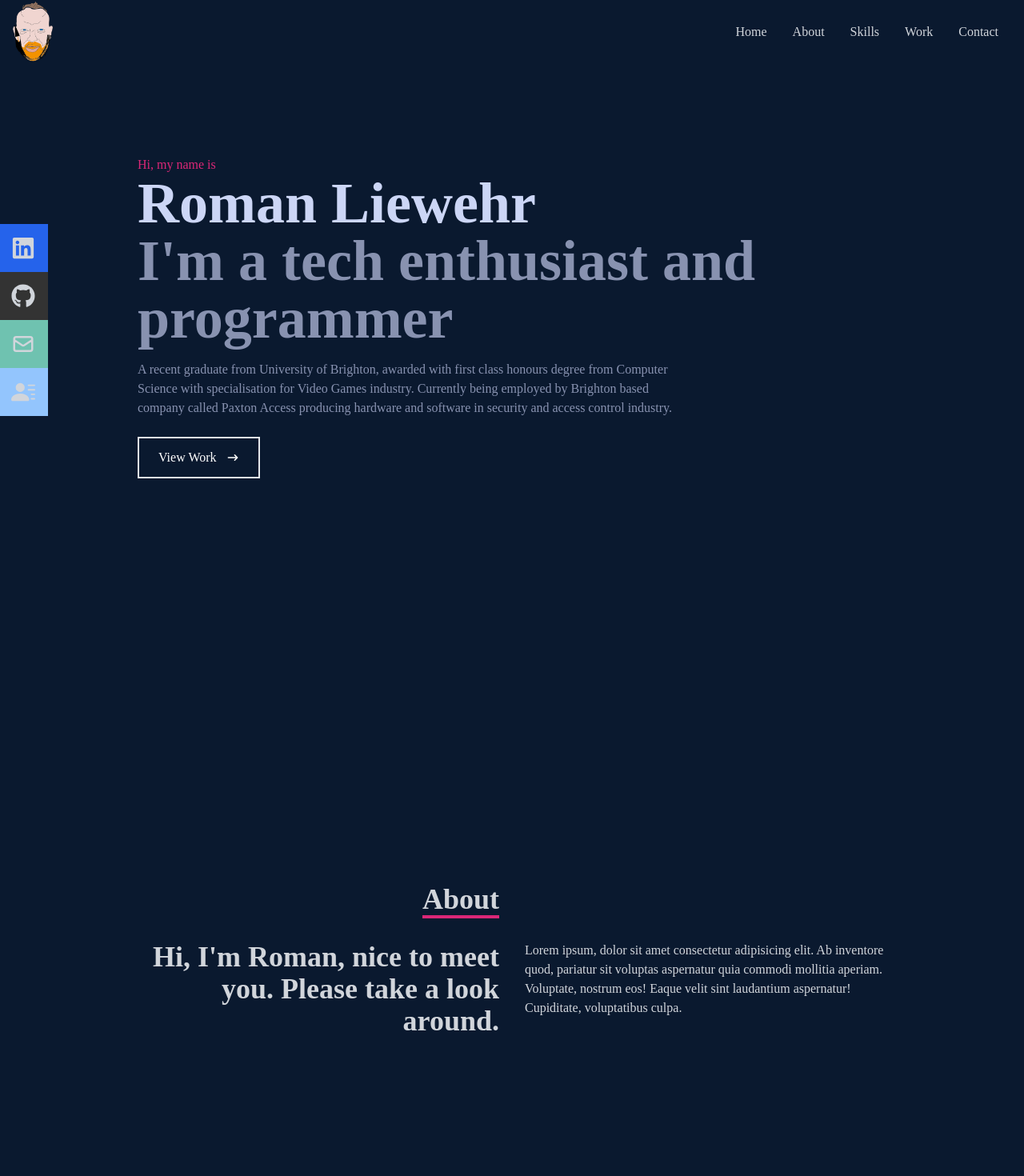
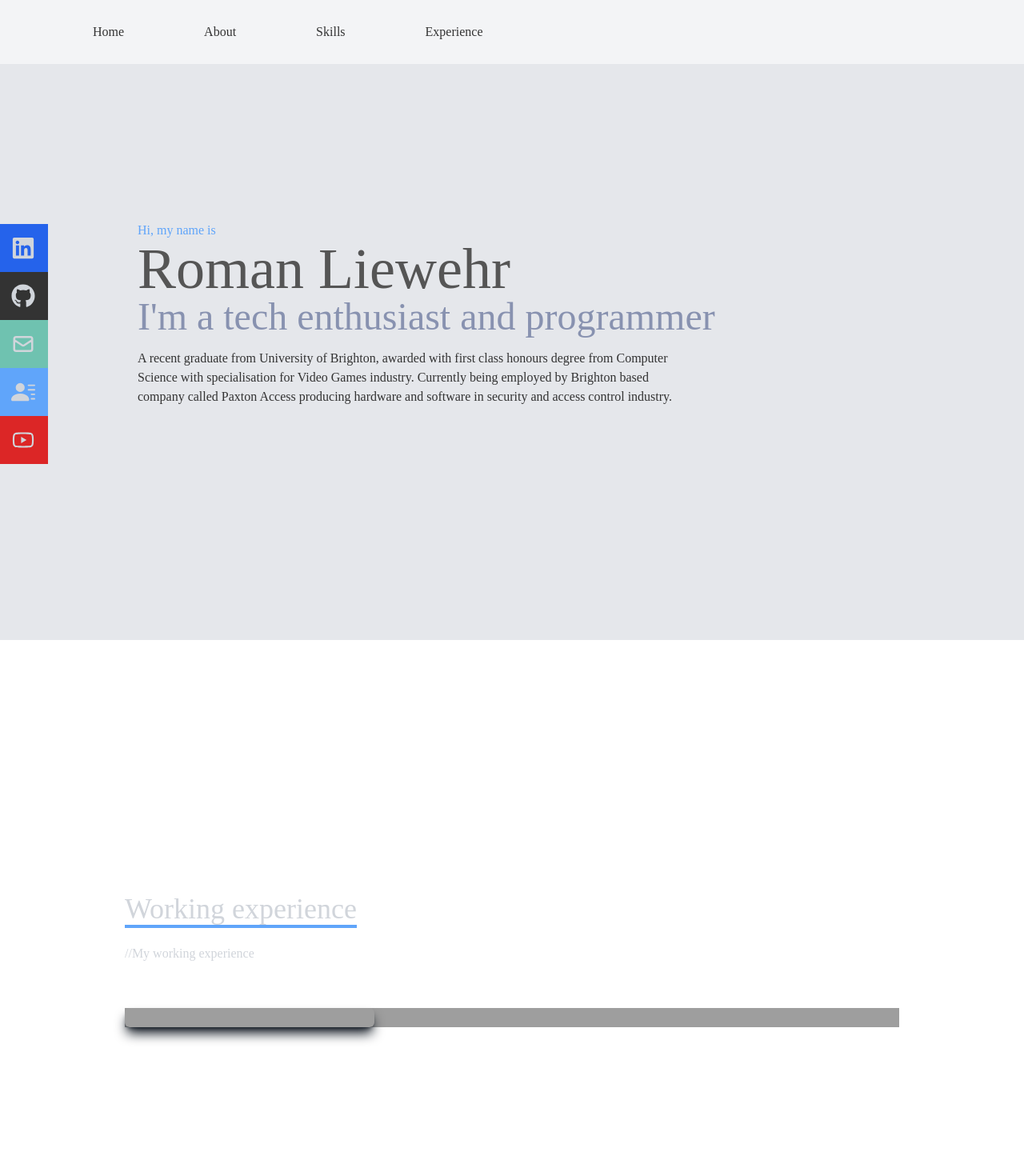
Before and after one commit to RomanLearnsHowToCode/ReactJS_Portfolio, a React (Create React App) app: page / in a window 1280 px wide. Shown: the top 1470 px of the page at 80% size. Built offline with nearby package versions, Linux system fonts and the light colour scheme; grey boxes are pictures that could not be loaded.

Commit message:
Initial branch commit

```diff
--- a/src/App.js
+++ b/src/App.js
@@ -1,18 +1,17 @@
-import Navbar from "./components/navbar";
+import Navbar from "./components/Navbar";
 import Home from "./components/home";
 import About from "./components/about";
 import Skills from "./components/skills";
 import Work from "./components/work";
-import Animation1 from "./components/animation1";
+import Navbar2 from "./components/navbar2";
+
 
 function App() {
   return (
-    <div>
+    <div className="bg-white">
       <Navbar/>
       <Home/>
-      <About/>
-      <Skills />
-      <Work />
+      <Work/>
     </div>
   );
 }
--- a/src/components/Navbar.jsx
+++ b/src/components/Navbar.jsx
@@ -2,36 +2,33 @@ import React, {useState} from 'react'
 import {FaBars, FaTimes, FaGithub, FaLinkedin} from 'react-icons/fa'
 import {HiOutlineMail} from 'react-icons/hi'
 import {BsFillPersonLinesFill} from 'react-icons/bs'
-import Logo from '../assets/RPortrait.png'
+import {AiOutlineYoutube} from 'react-icons/ai'
 
 const Navbar = () => {
     const [nav, setNav] = useState(false);
     const handleClick = () => setNav(!nav);
 
   return (
-    <div className='fixed w-full h-[80px] flex justify-between items-center px-4 bg-[#0a192f] text-gray-300'>
-        <div>
-            <img src={Logo} alt="portrait" style={{width: '50px'}} />
-        </div>
+    <div className='fixed w-full h-[80px] bg-gray-100 flex justify-between items-center px-4 text-[#333333]'>
 
         {/* menu */}
-        <div className='hidden md:flex'>
-            <ul className='flex'>
-                <li>Home</li>
-                <li>About</li>
-                <li>Skills</li>
-                <li>Work</li>
-                <li>Contact</li>
-            </ul>
+        <div className='hidden md:flex items-center'>
+            <div className='flex flex-row justify-between'>
+
+                <div className='ml-[100px]'><a href="/">Home</a></div>
+                <div className='ml-[100px]'>About</div>
+                <div className='ml-[100px]'>Skills</div>
+                <div className='ml-[100px]'>Experience</div>
+            </div>
         </div>
 
         {/* hamburger */}
-        <div onClick={handleClick} className='md:hidden z-10'>
+        <div onClick={handleClick} className='md:hidden z-10 items-center'>
             {!nav ? <FaBars /> : <FaTimes/>}
         </div>
 
         {/* mobile menu */}
-        <div className={!nav ? 'hidden' : 'absolute top-0 left-0 w-full h-screen bg-[#0a192f] flex flex-col justify-center items-center text-gray-300'}>
+        <div className={!nav ? 'hidden' : 'absolute top-0  w-full h-screen flex flex-col justify-center items-center'}>
             <ul>
                 <li className='py-6 text-4xl'>Home</li>
                 <li className='py-6 text-4xl'>About</li>
@@ -59,9 +56,14 @@ const Navbar = () => {
                         Email <HiOutlineMail size={30}/>
                     </a>
                 </li>
-                <li className='w-[160px] h-[60px] flex justify-between items-center ml-[-100px] hover:ml-[0px] duration-300 bg-blue-300'>
+                <li className='w-[160px] h-[60px] flex justify-between items-center ml-[-100px] hover:ml-[0px] duration-300 bg-blue-400'>
                     <a className=' flex justify-between items-center w-full text-gray-300' href="/">
                         Resume <BsFillPersonLinesFill size={30}/>
+                    </a>
+                </li>
+                <li className='w-[160px] h-[60px] flex justify-between items-center ml-[-100px] hover:ml-[0px] duration-300 bg-red-600'>
+                    <a className=' flex justify-between items-center w-full text-gray-300' href="/">
+                        YouTube <AiOutlineYoutube size={30}/>
                     </a>
                 </li>
             </ul>
--- a/src/components/home.jsx
+++ b/src/components/home.jsx
@@ -1,26 +1,17 @@
 import React from 'react'
-import {HiArrowNarrowRight} from 'react-icons/hi'
 
-/*bg-[#0a192f]*/
 const home = () => {
   return (
-    <div name='home' className='w-full h-screen bg-[#0a192f]'>
+    <div name='home' className='w-full h-screen  bg-gray-200'>
 
         {/* Container */}
-        <div className='max-w-[1000px] mx-auto px-8 flex flex-col justify-center h-full'>
-            <p className='text-pink-600'>Hi, my name is </p>
-            <h1 className='text-4xl sm:text-7xl font-bold text-[#ccd6f6]'>Roman Liewehr </h1>
-            <h2 className='text-4xl sm:text-7xl font-bold text-[#8892b0]'> I'm a tech enthusiast and programmer</h2>
-            <p className=' text-[#8892b0] py-4 max-w max-w-[700px]'>A recent graduate from University of Brighton, awarded with first class honours degree from Computer Science with
+        <div className='max-w-[1000px] mx-auto px-8 flex flex-col justify-center h-full  '>
+            <p className='text-blue-400'>Hi, my name is </p>
+            <h1 className='text-4xl sm:text-7xl  text-[#555555]'>Roman Liewehr </h1>
+            <h2 className='text-2xl sm:text-5xl  text-[#8892b0]'> I'm a tech enthusiast and programmer</h2>
+            <p className=' text-[#333333] py-4 max-w max-w-[700px]'>A recent graduate from University of Brighton, awarded with first class honours degree from Computer Science with
               specialisation for Video Games industry. Currently being employed by Brighton based company called Paxton Access producing hardware and software
               in security and access control industry.</p>
-            <div>
-              <button className='text-white group border-2 px-6 py-3 my-2 flex items-center hover:bg-pink-600 hover:border-pink-600'>View Work
-                <span className='group-hover:rotate-90 duration-300'>
-                  <HiArrowNarrowRight className='ml-3'/>
-                </span>
-              </button>
-            </div>
         </div>
     </div>
   )
--- /dev/null
+++ b/src/components/navbar2.jsx
@@ -0,0 +1,33 @@
+
+import React from "react";
+
+export default function Navbar2() {
+  return (
+    <header className="bg-gray-800 md:sticky top-0 z-10">
+      <div className="container mx-auto flex flex-wrap p-5 flex-col md:flex-row items-center">
+        <a className="title-font font-medium text-white mb-4 md:mb-0">
+          <a href="#about" className="ml-3 text-xl">
+            Reed Barger
+          </a>
+        </a>
+        <nav className="md:mr-auto md:ml-4 md:py-1 md:pl-4 md:border-l md:border-gray-700	flex flex-wrap items-center text-base justify-center">
+          <a href="#projects" className="mr-5 hover:text-white">
+            Past Work
+          </a>
+          <a href="#skills" className="mr-5 hover:text-white">
+            Skills
+          </a>
+          <a href="#testimonials" className="mr-5 hover:text-white">
+            Testimonials
+          </a>
+        </nav>
+        <a
+          href="#contact"
+          className="inline-flex items-center bg-gray-800 border-0 py-1 px-3 focus:outline-none hover:bg-gray-700 rounded text-base mt-4 md:mt-0">
+          Hire Me
+
+        </a>
+      </div>
+    </header>
+  );
+}
--- a/src/components/work.jsx
+++ b/src/components/work.jsx
@@ -4,11 +4,11 @@ import React from 'react'
 {/*Import images here use {workImg} after dolar sign in braces at 14*/}
 const work = () => {
   return (
-    <div className='w-full md:h-screen text-gray-300 bg-[#0a192f]'>
+    <div className='w-full md:h-screen text-gray-300 bg-white]'>
         <div className=' max-w-[1000px] mx-auto p-4 flex flex-col justify-center w-full h-full'>
             <div className='pb-8'>
-                <p className='text-4xl font-bold inline border-b-4 text-gray-300 border-pink-600'>Work</p>
-                <p className='py-6'>//My projects</p>
+                <p className='text-4xl inline border-b-4 text-gray-300 border-blue-400'>Working experience</p>
+                <p className='py-6'>//My working experience</p>
             </div>
 
             <div style={{backgroundImage: `url($)`}}
@@ -31,8 +31,6 @@ const work = () => {
                 </div>
             </div>
 
-
-
         </div>
     </div>
   )
--- a/src/index.css
+++ b/src/index.css
@@ -3,11 +3,12 @@
 @tailwind utilities;
 
 
-@import url('https://fonts.googleapis.com/css2?family=Open+Sans:ital,wght@0,300;0,400;0,500;0,700;1,600&display=swap');
+@import url('https://fonts.googleapis.com/css?family=Poppins:300,300i,400,400i,500,500i,600,600i,600,600i,800');
+
 
 @layer base {
     body{
-        @apply font-[OpenSans]
+        @apply font-[Poppins]
     }
     li {
         @apply px-4; /* would apply pading to all LI elements  */
```
Also changed, not shown: 1 other file (tests, documents, lock files or other folders).
